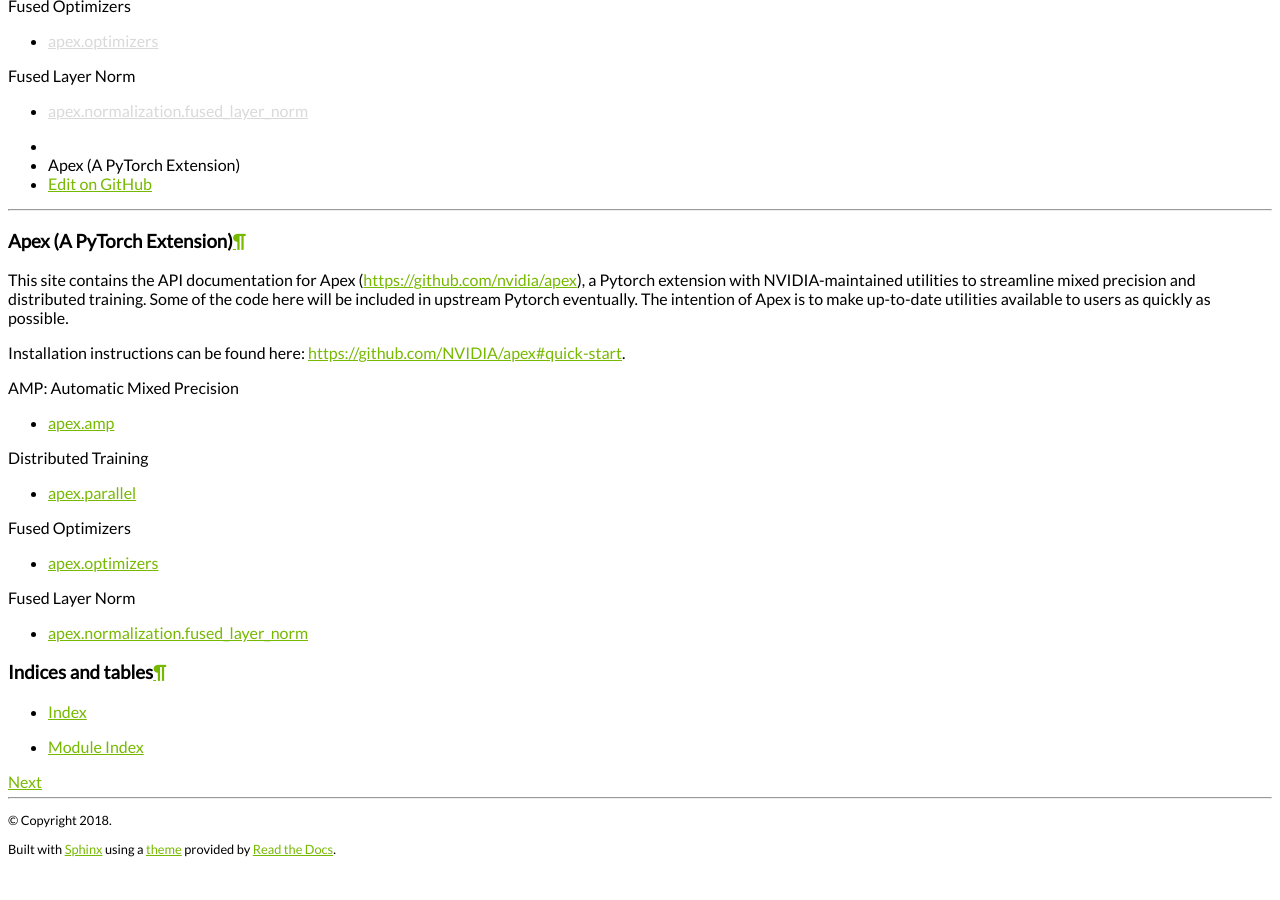
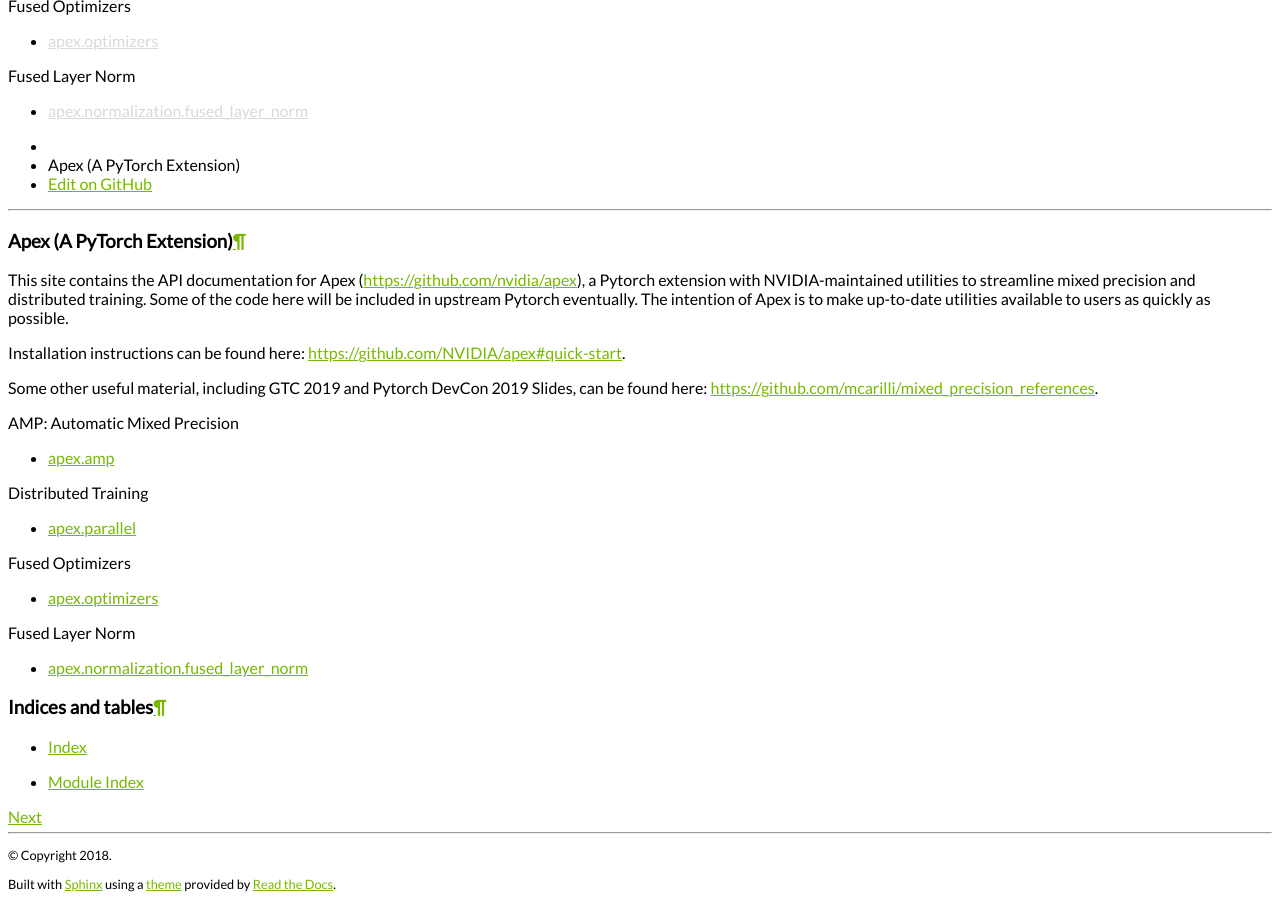
Before and after one commit to NVIDIA/apex, a Sphinx documentation site: the page built from docs/source/index.rst, in a window 1280 px wide and 900 px high, scrolled down 633 px. Built offline with Sphinx 7.4.7 and the Read the Docs theme 2.0.0, drawn with Linux system fonts in a browser that asks for light colours; before the commit the page ends 1498 px from its top, so only the background shows below that.

Commit message:
Adding presentation link to sphinx landing page

```diff
--- a/docs/source/index.rst
+++ b/docs/source/index.rst
@@ -12,6 +12,8 @@
 a Pytorch extension with NVIDIA-maintained utilities to streamline mixed precision and distributed training.  Some of the code here will be included in upstream Pytorch eventually. The intention of Apex is to make up-to-date utilities available to users as quickly as possible.
 
 Installation instructions can be found here:  https://github.com/NVIDIA/apex#quick-start.
+
+Some other useful material, including GTC 2019 and Pytorch DevCon 2019 Slides, can be found here:  https://github.com/mcarilli/mixed_precision_references.
 
 .. toctree::
    :maxdepth: 1
```
